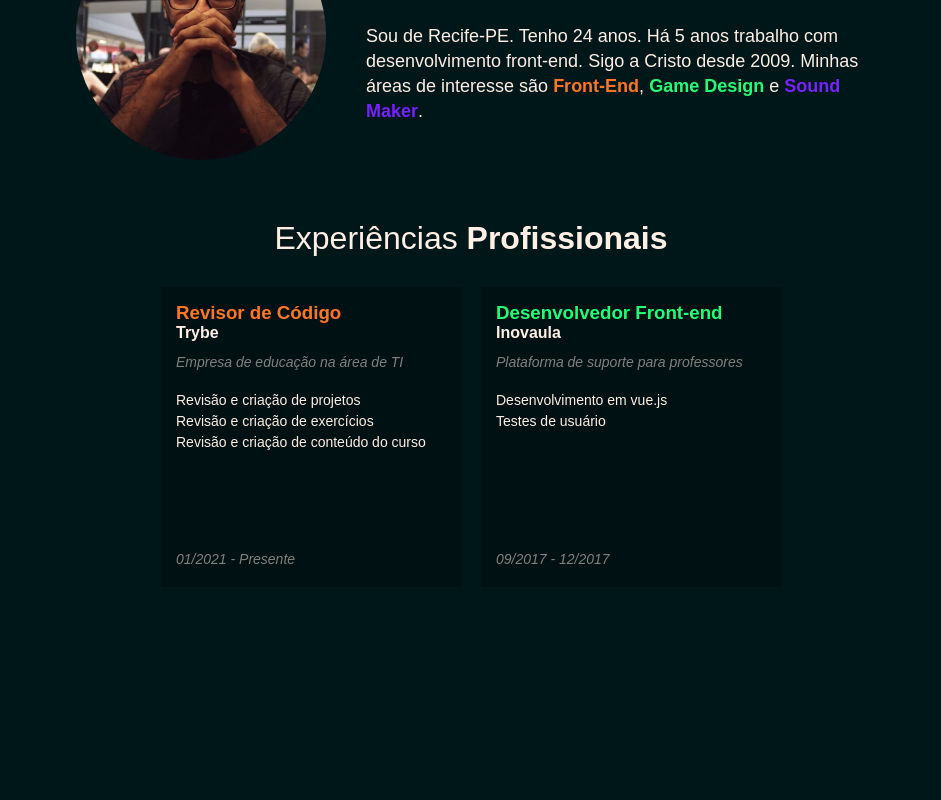
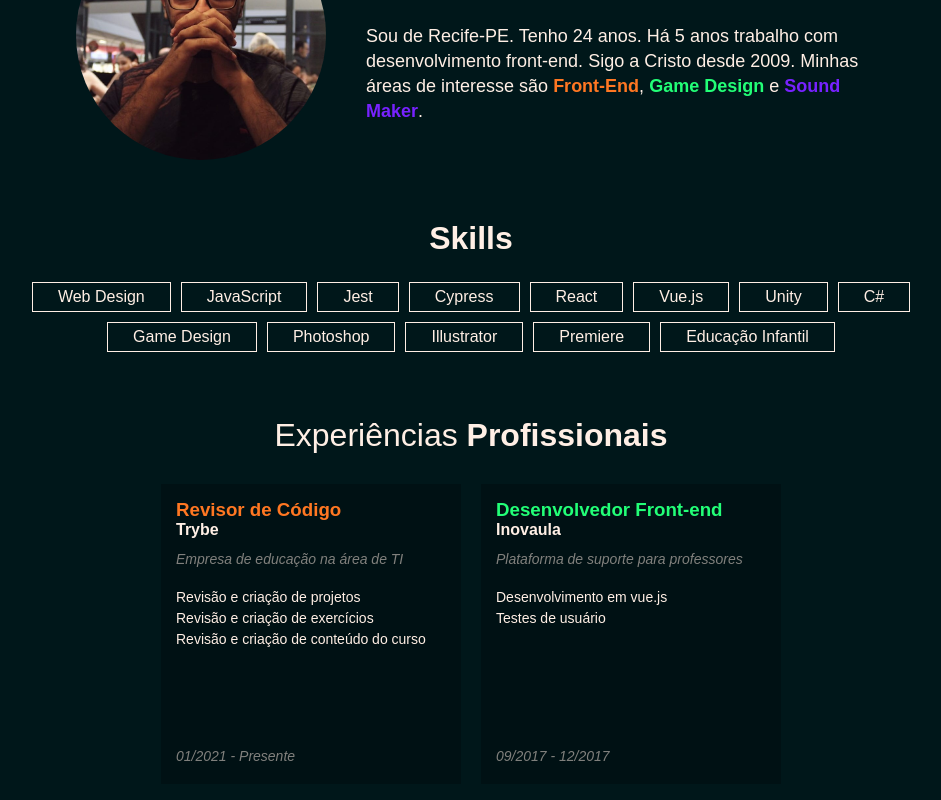
Before and after one commit to NatanaelNeto/gamedev, a React (Create React App) app: page / in a window 1280 px wide. Shown: the part 890-1690 px from the top of the page, without its empty margins (169-1110 px from the left). Before the commit the page ends 1547 px from the top, so only its background shows below. Built offline with nearby package versions, Linux system fonts and the light colour scheme.

Commit message:
Criando lista de skills

```diff
--- a/src/Pages/Home.jsx
+++ b/src/Pages/Home.jsx
@@ -25,6 +25,24 @@ class Home extends React.Component {
             </div>
           </div>
         </section>
+        <section className="section-home-skills">
+          <h2><strong>Skills</strong></h2>
+          <ul>
+            <li>Web Design</li>
+            <li>JavaScript</li>
+            <li>Jest</li>
+            <li>Cypress</li>
+            <li>React</li>
+            <li>Vue.js</li>
+            <li>Unity</li>
+            <li>C#</li>
+            <li>Game Design</li>
+            <li>Photoshop</li>
+            <li>Illustrator</li>
+            <li>Premiere</li>
+            <li>Educação Infantil</li>
+          </ul>
+        </section>
         <section className="section-home-jobs">
           <div className="align-column">
             <h2>Experiências <strong>Profissionais</strong></h2>
--- a/src/index.css
+++ b/src/index.css
@@ -577,3 +577,24 @@ header nav ul a:nth-of-type(3) li:hover{
     max-height: none;
   }
 }
+
+.section-home-skills {
+  display: flex;
+  flex-flow: column;
+  max-width: 75vw;
+  margin: 0 auto;
+  margin-bottom: 60px;
+}
+
+.section-home-skills ul {
+  display: flex;
+  justify-content: center;
+  flex-flow: row wrap;
+  list-style: none;
+}
+
+.section-home-skills ul li {
+  padding: 5px 25px;
+  border: solid 1px #ffefe5;
+  margin: 5px;
+}
```
